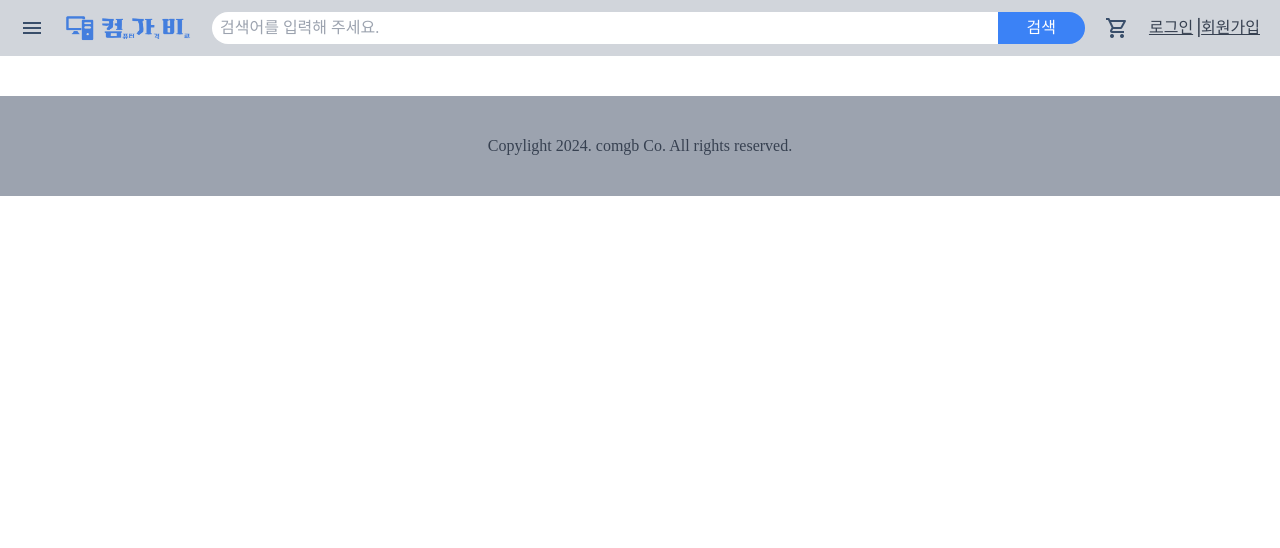
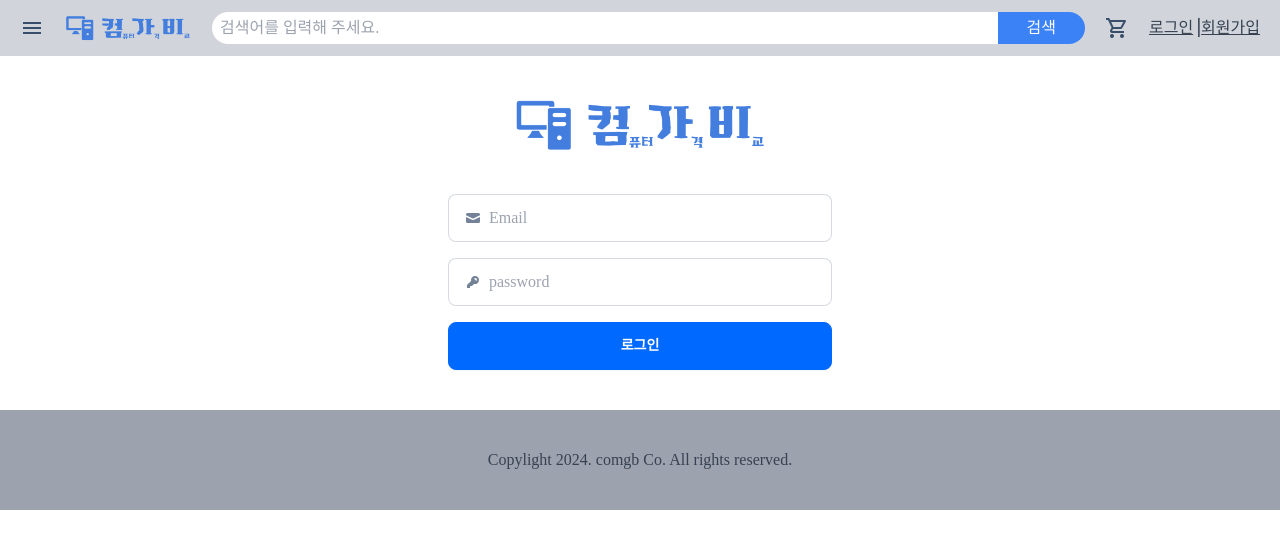
Before and after one commit to comgb/comgabi-front-end, a React (Create React App) app in the folder comgabi/: page /login in a window 1280 px wide. Shown: the top 548 px of the page. Built offline with nearby package versions, Linux system fonts and the light colour scheme; a web font is replaced by a local one.

Commit message:
ADD
LoginPage 추가

```diff
--- a/comgabi/src/App.js
+++ b/comgabi/src/App.js
@@ -6,6 +6,7 @@
 import CopylightFooter from "./CopylightFooter";
 import ProductDetailsPage from "./ProductDetailsPage";
 import TopButton from "./TopButton";
+import LoginPage from "./LoginPage";
 
 function App() {
   return (
@@ -16,6 +17,7 @@
         <Route path="/productList" element={<ProductListPage />} />
         <Route path="/" element={<MainPage />} />
         <Route path="/product" element={<ProductDetailsPage />} />
+        <Route path="/login" element={<LoginPage />} />
       </Routes>
       <TopButton />
       <CopylightFooter />
--- /dev/null
+++ b/comgabi/src/LoginPage.js
@@ -0,0 +1,48 @@
+import React from "react";
+import { Link } from "react-router-dom";
+
+function LoginPage() {
+  return (
+    <div className="flex flex-col">
+      <Link to="/">
+        <img
+          className="w-64 m-10 place-self-center"
+          src="img/comgabi-logo.png"
+          alt="logo-img"
+        />
+      </Link>
+      <label className="input input-bordered flex items-center gap-2 mb-4 w-96 place-self-center">
+        <svg
+          xmlns="http://www.w3.org/2000/svg"
+          viewBox="0 0 16 16"
+          fill="currentColor"
+          className="h-4 w-4 opacity-70"
+        >
+          <path d="M2.5 3A1.5 1.5 0 0 0 1 4.5v.793c.026.009.051.02.076.032L7.674 8.51c.206.1.446.1.652 0l6.598-3.185A.755.755 0 0 1 15 5.293V4.5A1.5 1.5 0 0 0 13.5 3h-11Z" />
+          <path d="M15 6.954 8.978 9.86a2.25 2.25 0 0 1-1.956 0L1 6.954V11.5A1.5 1.5 0 0 0 2.5 13h11a1.5 1.5 0 0 0 1.5-1.5V6.954Z" />
+        </svg>
+        <input type="text" className="grow" placeholder="Email" />
+      </label>
+      <label className="input input-bordered flex items-center gap-2 mb-4 w-96 place-self-center">
+        <svg
+          xmlns="http://www.w3.org/2000/svg"
+          viewBox="0 0 16 16"
+          fill="currentColor"
+          className="h-4 w-4 opacity-70"
+        >
+          <path
+            fillRule="evenodd"
+            d="M14 6a4 4 0 0 1-4.899 3.899l-1.955 1.955a.5.5 0 0 1-.353.146H5v1.5a.5.5 0 0 1-.5.5h-2a.5.5 0 0 1-.5-.5v-2.293a.5.5 0 0 1 .146-.353l3.955-3.955A4 4 0 1 1 14 6Zm-4-2a.75.75 0 0 0 0 1.5.5.5 0 0 1 .5.5.75.75 0 0 0 1.5 0 2 2 0 0 0-2-2Z"
+            clipRule="evenodd"
+          />
+        </svg>
+        <input type="password" className="grow" placeholder="password" />
+      </label>
+      <button className="btn btn-primary text-white p-4 w-96 place-self-center">
+        로그인
+      </button>
+    </div>
+  );
+}
+
+export default LoginPage;
```
